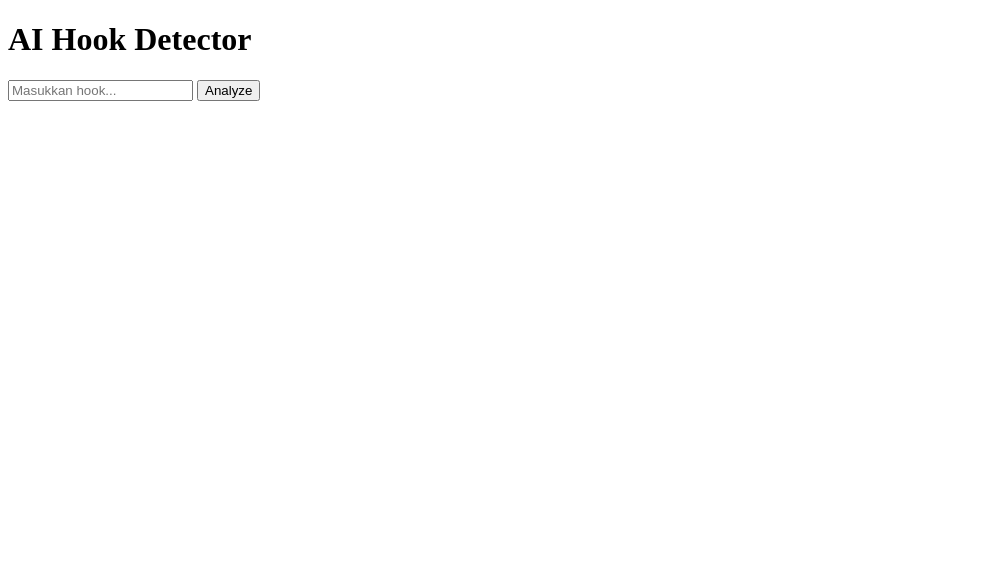
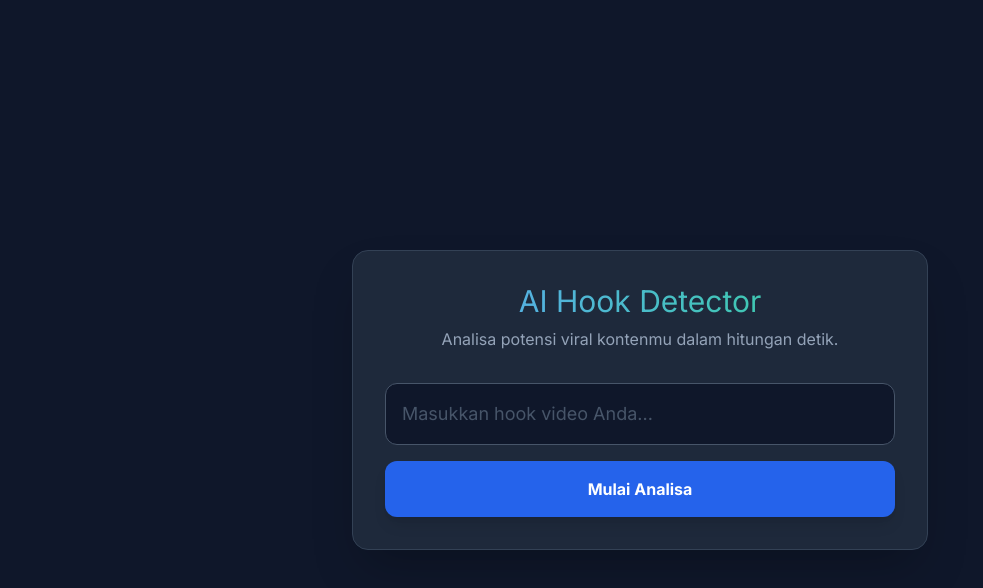
Before and after one commit to edomaulana6/HTTP-Proxy, a website: page public/index.html in a window 1280 px wide. Shown: the whole page, without its empty margins (0-983 px from the left). Drawn offline with nearby package versions, Linux system fonts and the light colour scheme.

Commit message:
Update HTML structure and styling for AI Hook Detector

```diff
--- a/public/index.html
+++ b/public/index.html
@@ -1,28 +1,95 @@
 <!DOCTYPE html>
-<html>
+<html lang="id">
 <head>
-  <title>AI Clipper</title>
+  <meta charset="UTF-8">
+  <meta name="viewport" content="width=device-width, initial-scale=1.0">
+  <title>AI Hook Detector</title>
+  <script src="https://cdn.tailwindcss.com"></script>
+  <style>
+    @import url('https://fonts.googleapis.com/css2?family=Inter:wght@400;700;900&display=swap');
+    body { font-family: 'Inter', sans-serif; }
+  </style>
 </head>
-<body>
-  <h1>AI Hook Detector</h1>
+<body class="bg-[#0f172a] text-white min-h-screen flex items-center justify-center p-6">
 
-  <input id="input" placeholder="Masukkan hook..." />
-  <button onclick="analyze()">Analyze</button>
+  <div class="max-w-xl w-full bg-[#1e293b] rounded-2xl shadow-2xl p-8 border border-slate-700">
+    <div class="text-center mb-8">
+      <h1 class="text-3xl font-900 bg-gradient-to-r from-blue-400 to-emerald-400 bg-clip-text text-transparent mb-2">
+        AI Hook Detector
+      </h1>
+      <p class="text-slate-400">Analisa potensi viral kontenmu dalam hitungan detik.</p>
+    </div>
 
-  <pre id="result"></pre>
+    <div class="space-y-4">
+      <input
+        id="input"
+        type="text"
+        placeholder="Masukkan hook video Anda..."
+        class="w-full bg-[#0f172a] border border-slate-600 rounded-xl px-4 py-4 text-lg focus:ring-2 focus:ring-blue-500 focus:outline-none transition-all placeholder:text-slate-600"
+      />
+
+      <button
+        onclick="analyze()"
+        id="btn"
+        class="w-full bg-blue-600 hover:bg-blue-500 text-white font-bold py-4 rounded-xl shadow-lg transition-all active:scale-95 flex justify-center items-center"
+      >
+        Mulai Analisa
+      </button>
+    </div>
+
+    <div id="resultContainer" class="mt-8 p-6 bg-[#0f172a] rounded-xl border border-slate-700 hidden">
+      <div class="flex items-center justify-between mb-4">
+        <span class="text-slate-400 font-medium text-sm">SKOR VIRAL:</span>
+        <span id="scoreLabel" class="text-3xl font-black text-emerald-400">0</span>
+      </div>
+
+      <div class="w-full bg-slate-800 h-3 rounded-full overflow-hidden mb-6">
+        <div id="progressBar" class="bg-gradient-to-r from-blue-500 to-emerald-500 h-full transition-all duration-1000" style="width: 0%"></div>
+      </div>
+
+      <div class="bg-slate-800/50 p-4 rounded-lg">
+        <p id="feedback" class="text-slate-300 text-sm leading-relaxed"></p>
+      </div>
+    </div>
+  </div>
 
   <script>
     async function analyze() {
-      const text = document.getElementById("input").value;
+      const input = document.getElementById("input");
+      const text = input.value;
+      const btn = document.getElementById("btn");
+      const resultContainer = document.getElementById("resultContainer");
+      const scoreLabel = document.getElementById("scoreLabel");
+      const progressBar = document.getElementById("progressBar");
+      const feedback = document.getElementById("feedback");
 
+      if (!text.trim()) return alert("Tulis hook-nya dulu!");
+
+      // Loading State
+      btn.disabled = true;
+      btn.innerHTML = `<svg class="animate-spin h-5 w-5 text-white" xmlns="http://www.w3.org/2000/svg" fill="none" viewBox="0 0 24 24"><circle class="opacity-25" cx="12" cy="12" r="10" stroke="currentColor" stroke-width="4"></circle><path class="opacity-75" fill="currentColor" d="M4 12a8 8 0 018-8V0C5.373 0 0 5.373 0 12h4zm2 5.291A7.962 7.962 0 014 12H0c0 3.042 1.135 5.824 3 7.938l3-2.647z"></path></svg>`;
+
+      try {
         const res = await fetch("/api/analyze", {
           method: "POST",
+          headers: { "Content-Type": "application/json" },
           body: JSON.stringify({ text })
         });
 
         const data = await res.json();
-      document.getElementById("result").innerText =
-        "Score: " + data.score + "\\n" + data.feedback;
+
+        // Tampilkan Hasil
+        resultContainer.classList.remove("hidden");
+        scoreLabel.innerText = data.score + "/100";
+        progressBar.style.width = data.score + "%";
+        feedback.innerText = data.feedback;
+
+      } catch (err) {
+        alert("Gagal terhubung ke API. Pastikan Worker/Function aktif.");
+      } finally {
+        btn.disabled = false;
+        btn.innerText = "Mulai Analisa";
+      }
     }
   </script>
 </body>
```
Lines whose indentation alone changed are shown as unchanged.
